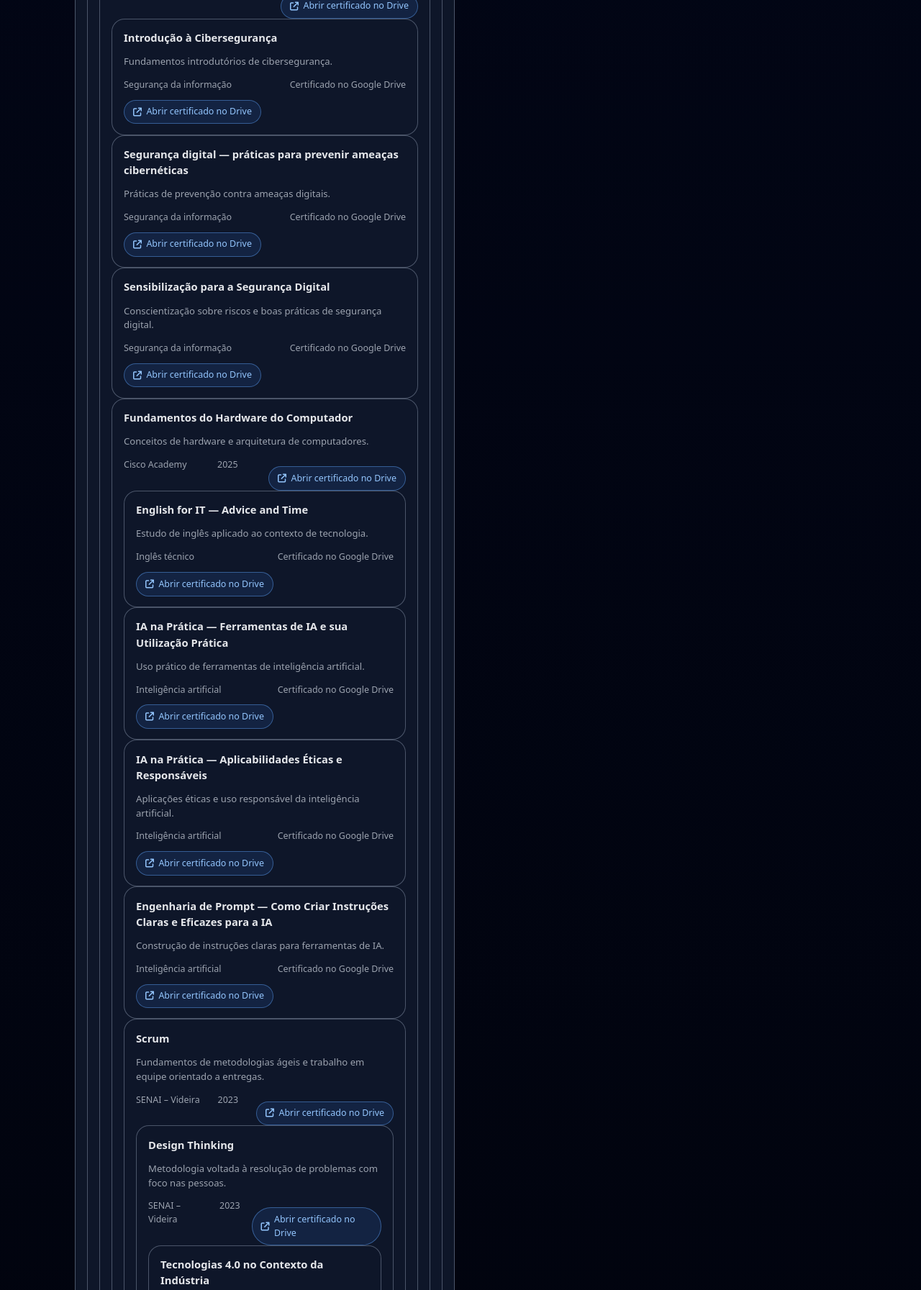
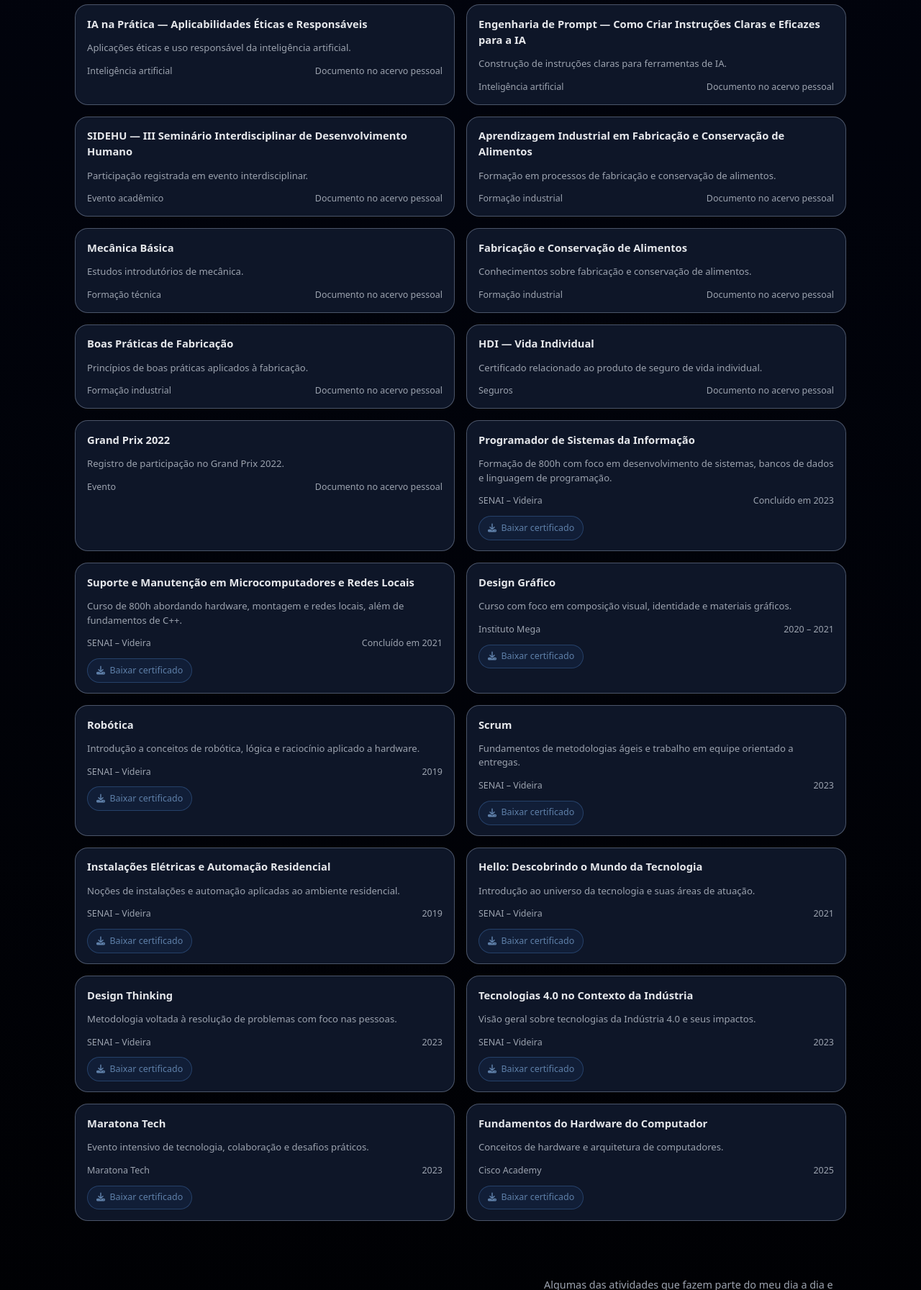
Before and after one commit to brunorobertocataneo/meu-novo-portfolio, a plain HTML site: page index.html in a window 1280 px wide. Shown: the part 5668-7461 px from the top of the page at 72% size. Drawn offline with Linux system fonts and the light colour scheme; no server answers.

Commit message:
fix: restore independent certificate cards and position Computer Science first

```diff
--- a/index.html
+++ b/index.html
@@ -616,7 +616,7 @@
 				</p>
 			</div>
 
-			<p class="cert-note">Além das formações destacadas abaixo, este acervo reúne certificados e participações complementares. Os certificados abrem no Google Drive, sujeitos às permissões de acesso de cada arquivo.</p>
+			<p class="cert-note">Além das formações destacadas abaixo, este acervo reúne certificados e participações complementares. Documentos não publicados podem ser apresentados mediante solicitação.</p>
 
 			<div class="cert-list">
 				<div class="cert-card">
@@ -626,6 +626,91 @@
 						<span>UNOESC</span>
 						<span>2025 – 2028 (em andamento)</span>
 					</div>
+				</div>
+
+				<div class="cert-card">
+					<div class="cert-title">Introdução à Cibersegurança</div>
+					<p>Fundamentos introdutórios de cibersegurança.</p>
+					<div class="cert-meta"><span>Segurança da informação</span><span>Documento no acervo pessoal</span></div>
+				</div>
+
+				<div class="cert-card">
+					<div class="cert-title">Sensibilização para a Segurança Digital</div>
+					<p>Conscientização sobre riscos e boas práticas de segurança digital.</p>
+					<div class="cert-meta"><span>Segurança da informação</span><span>Documento no acervo pessoal</span></div>
+				</div>
+
+				<div class="cert-card">
+					<div class="cert-title">Segurança digital — práticas para prevenir ameaças cibernéticas</div>
+					<p>Práticas de prevenção contra ameaças digitais.</p>
+					<div class="cert-meta"><span>Segurança da informação</span><span>Documento no acervo pessoal</span></div>
+				</div>
+
+				<div class="cert-card">
+					<div class="cert-title">English for IT — Advice and Time</div>
+					<p>Estudo de inglês aplicado ao contexto de tecnologia.</p>
+					<div class="cert-meta"><span>Inglês técnico</span><span>Documento no acervo pessoal</span></div>
+				</div>
+
+				<div class="cert-card">
+					<div class="cert-title">IA na Prática — Ferramentas de IA e sua Utilização Prática</div>
+					<p>Uso prático de ferramentas de inteligência artificial.</p>
+					<div class="cert-meta"><span>Inteligência artificial</span><span>Documento no acervo pessoal</span></div>
+				</div>
+
+				<div class="cert-card">
+					<div class="cert-title">IA na Prática — Aplicabilidades Éticas e Responsáveis</div>
+					<p>Aplicações éticas e uso responsável da inteligência artificial.</p>
+					<div class="cert-meta"><span>Inteligência artificial</span><span>Documento no acervo pessoal</span></div>
+				</div>
+
+				<div class="cert-card">
+					<div class="cert-title">Engenharia de Prompt — Como Criar Instruções Claras e Eficazes para a IA</div>
+					<p>Construção de instruções claras para ferramentas de IA.</p>
+					<div class="cert-meta"><span>Inteligência artificial</span><span>Documento no acervo pessoal</span></div>
+				</div>
+
+				<div class="cert-card">
+					<div class="cert-title">SIDEHU — III Seminário Interdisciplinar de Desenvolvimento Humano</div>
+					<p>Participação registrada em evento interdisciplinar.</p>
+					<div class="cert-meta"><span>Evento acadêmico</span><span>Documento no acervo pessoal</span></div>
+				</div>
+
+				<div class="cert-card">
+					<div class="cert-title">Aprendizagem Industrial em Fabricação e Conservação de Alimentos</div>
+					<p>Formação em processos de fabricação e conservação de alimentos.</p>
+					<div class="cert-meta"><span>Formação industrial</span><span>Documento no acervo pessoal</span></div>
+				</div>
+
+				<div class="cert-card">
+					<div class="cert-title">Mecânica Básica</div>
+					<p>Estudos introdutórios de mecânica.</p>
+					<div class="cert-meta"><span>Formação técnica</span><span>Documento no acervo pessoal</span></div>
+				</div>
+
+				<div class="cert-card">
+					<div class="cert-title">Fabricação e Conservação de Alimentos</div>
+					<p>Conhecimentos sobre fabricação e conservação de alimentos.</p>
+					<div class="cert-meta"><span>Formação industrial</span><span>Documento no acervo pessoal</span></div>
+				</div>
+
+				<div class="cert-card">
+					<div class="cert-title">Boas Práticas de Fabricação</div>
+					<p>Princípios de boas práticas aplicados à fabricação.</p>
+					<div class="cert-meta"><span>Formação industrial</span><span>Documento no acervo pessoal</span></div>
+				</div>
+
+				<div class="cert-card">
+					<div class="cert-title">HDI — Vida Individual</div>
+					<p>Certificado relacionado ao produto de seguro de vida individual.</p>
+					<div class="cert-meta"><span>Seguros</span><span>Documento no acervo pessoal</span></div>
+				</div>
+
+				<div class="cert-card">
+					<div class="cert-title">Grand Prix 2022</div>
+					<p>Registro de participação no Grand Prix 2022.</p>
+					<div class="cert-meta"><span>Evento</span><span>Documento no acervo pessoal</span></div>
+				</div>
 
 				<div class="cert-card">
 					<div class="cert-title">Programador de Sistemas da Informação</div>
@@ -633,8 +718,16 @@
 					<div class="cert-meta">
 						<span>SENAI – Videira</span>
 						<span>Concluído em 2023</span>
-
-					<a href="https://drive.google.com/file/d/1IAtBh2zN1IdpyrN2tVo5G_mYBvNadFhP/view" class="cert-download" target="_blank" rel="noopener noreferrer"><i class="fa-solid fa-arrow-up-right-from-square" aria-hidden="true"></i> Abrir certificado no Drive</a>
+					</div>
+					<a
+						href="assets/downloads/certificados/programação.pdf"
+						class="cert-download"
+						download="Certificado-Programador-de-Sistemas.pdf"
+						data-cert-download
+					>
+						<i class="fa-solid fa-download" aria-hidden="true"></i>
+						Baixar certificado
+					</a>
 				</div>
 
 				<div class="cert-card">
@@ -643,158 +736,16 @@
 					<div class="cert-meta">
 						<span>SENAI – Videira</span>
 						<span>Concluído em 2021</span>
-
-					<a href="https://drive.google.com/file/d/1-3unThuY-YT0yfVacVT97ExmquyWpBdY/view" class="cert-download" target="_blank" rel="noopener noreferrer"><i class="fa-solid fa-arrow-up-right-from-square" aria-hidden="true"></i> Abrir certificado no Drive</a>
-				</div>
-
-				<div class="cert-card">
-					<div class="cert-title">Introdução à Cibersegurança</div>
-					<p>Fundamentos introdutórios de cibersegurança.</p>
-					<div class="cert-meta"><span>Segurança da informação</span><span>Certificado no Google Drive</span></div>
-
-					<a href="https://drive.google.com/file/d/1QqA7BV-zdZ9mgQFHhV1OMZu73wXqGJZW/view" class="cert-download" target="_blank" rel="noopener noreferrer"><i class="fa-solid fa-arrow-up-right-from-square" aria-hidden="true"></i> Abrir certificado no Drive</a>
-				</div>
-
-				<div class="cert-card">
-					<div class="cert-title">Segurança digital — práticas para prevenir ameaças cibernéticas</div>
-					<p>Práticas de prevenção contra ameaças digitais.</p>
-					<div class="cert-meta"><span>Segurança da informação</span><span>Certificado no Google Drive</span></div>
-
-					<a href="https://drive.google.com/file/d/1ht6JpkC8Y64nhBu3MxZXeWW1u2HwH-uS/view" class="cert-download" target="_blank" rel="noopener noreferrer"><i class="fa-solid fa-arrow-up-right-from-square" aria-hidden="true"></i> Abrir certificado no Drive</a>
-				</div>
-
-				<div class="cert-card">
-					<div class="cert-title">Sensibilização para a Segurança Digital</div>
-					<p>Conscientização sobre riscos e boas práticas de segurança digital.</p>
-					<div class="cert-meta"><span>Segurança da informação</span><span>Certificado no Google Drive</span></div>
-
-					<a href="https://drive.google.com/file/d/1xkqFoRnhXAI09zGbs-HyfEmLFXjqe62M/view" class="cert-download" target="_blank" rel="noopener noreferrer"><i class="fa-solid fa-arrow-up-right-from-square" aria-hidden="true"></i> Abrir certificado no Drive</a>
-				</div>
-
-				<div class="cert-card">
-					<div class="cert-title">Fundamentos do Hardware do Computador</div>
-					<p>Conceitos de hardware e arquitetura de computadores.</p>
-					<div class="cert-meta">
-						<span>Cisco Academy</span>
-						<span>2025</span>
-
-					<a href="https://drive.google.com/file/d/16cyqnsPsDhLLIvXHbcWnfa8mIZQ-_kF5/view" class="cert-download" target="_blank" rel="noopener noreferrer"><i class="fa-solid fa-arrow-up-right-from-square" aria-hidden="true"></i> Abrir certificado no Drive</a>
-				</div>
-
-				<div class="cert-card">
-					<div class="cert-title">English for IT — Advice and Time</div>
-					<p>Estudo de inglês aplicado ao contexto de tecnologia.</p>
-					<div class="cert-meta"><span>Inglês técnico</span><span>Certificado no Google Drive</span></div>
-
-					<a href="https://drive.google.com/file/d/15VLcv_NKty1rWrEnA58Xm2fQK7792WD0/view" class="cert-download" target="_blank" rel="noopener noreferrer"><i class="fa-solid fa-arrow-up-right-from-square" aria-hidden="true"></i> Abrir certificado no Drive</a>
-				</div>
-
-				<div class="cert-card">
-					<div class="cert-title">IA na Prática — Ferramentas de IA e sua Utilização Prática</div>
-					<p>Uso prático de ferramentas de inteligência artificial.</p>
-					<div class="cert-meta"><span>Inteligência artificial</span><span>Certificado no Google Drive</span></div>
-
-					<a href="https://drive.google.com/file/d/1PAHeJGSp65H8uCdusxHLNNQannvnV9R7/view" class="cert-download" target="_blank" rel="noopener noreferrer"><i class="fa-solid fa-arrow-up-right-from-square" aria-hidden="true"></i> Abrir certificado no Drive</a>
-				</div>
-
-				<div class="cert-card">
-					<div class="cert-title">IA na Prática — Aplicabilidades Éticas e Responsáveis</div>
-					<p>Aplicações éticas e uso responsável da inteligência artificial.</p>
-					<div class="cert-meta"><span>Inteligência artificial</span><span>Certificado no Google Drive</span></div>
-
-					<a href="https://drive.google.com/file/d/1BWNckAJc8dqmCo9pqgmAOOCI4EUhncjQ/view" class="cert-download" target="_blank" rel="noopener noreferrer"><i class="fa-solid fa-arrow-up-right-from-square" aria-hidden="true"></i> Abrir certificado no Drive</a>
-				</div>
-
-				<div class="cert-card">
-					<div class="cert-title">Engenharia de Prompt — Como Criar Instruções Claras e Eficazes para a IA</div>
-					<p>Construção de instruções claras para ferramentas de IA.</p>
-					<div class="cert-meta"><span>Inteligência artificial</span><span>Certificado no Google Drive</span></div>
-
-					<a href="https://drive.google.com/file/d/1R0Z3nuhZFtKkWSDWo5By6DSxFMCkaNvm/view" class="cert-download" target="_blank" rel="noopener noreferrer"><i class="fa-solid fa-arrow-up-right-from-square" aria-hidden="true"></i> Abrir certificado no Drive</a>
-				</div>
-
-				<div class="cert-card">
-					<div class="cert-title">Scrum</div>
-					<p>Fundamentos de metodologias ágeis e trabalho em equipe orientado a entregas.</p>
-					<div class="cert-meta">
-						<span>SENAI – Videira</span>
-						<span>2023</span>
-
-					<a href="https://drive.google.com/file/d/1jFH8ati2eCcvksyxyY8o80r9rI-r2zQk/view" class="cert-download" target="_blank" rel="noopener noreferrer"><i class="fa-solid fa-arrow-up-right-from-square" aria-hidden="true"></i> Abrir certificado no Drive</a>
-				</div>
-
-				<div class="cert-card">
-					<div class="cert-title">Design Thinking</div>
-					<p>Metodologia voltada à resolução de problemas com foco nas pessoas.</p>
-					<div class="cert-meta">
-						<span>SENAI – Videira</span>
-						<span>2023</span>
-
-					<a href="https://drive.google.com/file/d/1PCjC8KGdhbMo54K2zqOC3nKqCfvuazCi/view" class="cert-download" target="_blank" rel="noopener noreferrer"><i class="fa-solid fa-arrow-up-right-from-square" aria-hidden="true"></i> Abrir certificado no Drive</a>
-				</div>
-
-				<div class="cert-card">
-					<div class="cert-title">Tecnologias 4.0 no Contexto da Indústria</div>
-					<p>Visão geral sobre tecnologias da Indústria 4.0 e seus impactos.</p>
-					<div class="cert-meta">
-						<span>SENAI – Videira</span>
-						<span>2023</span>
-
-					<a href="https://drive.google.com/file/d/1JpOQ8mhA-2WI72F3k7c8DQNvHHvHw6rC/view" class="cert-download" target="_blank" rel="noopener noreferrer"><i class="fa-solid fa-arrow-up-right-from-square" aria-hidden="true"></i> Abrir certificado no Drive</a>
-				</div>
-
-				<div class="cert-card">
-					<div class="cert-title">Robótica</div>
-					<p>Introdução a conceitos de robótica, lógica e raciocínio aplicado a hardware.</p>
-					<div class="cert-meta">
-						<span>SENAI – Videira</span>
-						<span>2019</span>
-
-					<a href="https://drive.google.com/file/d/1g_ck1DB9gPAjgSU7n6Oraduf7D8ntf7s/view" class="cert-download" target="_blank" rel="noopener noreferrer"><i class="fa-solid fa-arrow-up-right-from-square" aria-hidden="true"></i> Abrir certificado no Drive</a>
-				</div>
-
-				<div class="cert-card">
-					<div class="cert-title">Hello: Descobrindo o Mundo da Tecnologia</div>
-					<p>Introdução ao universo da tecnologia e suas áreas de atuação.</p>
-					<div class="cert-meta">
-						<span>SENAI – Videira</span>
-						<span>2021</span>
-
-					<a href="https://drive.google.com/file/d/1yYNDygs2K7iWVCR6GNZSEMXS5YIn95RP/view" class="cert-download" target="_blank" rel="noopener noreferrer"><i class="fa-solid fa-arrow-up-right-from-square" aria-hidden="true"></i> Abrir certificado no Drive</a>
-				</div>
-
-				<div class="cert-card">
-					<div class="cert-title">Maratona Tech</div>
-					<p>Evento intensivo de tecnologia, colaboração e desafios práticos.</p>
-					<div class="cert-meta">
-						<span>Maratona Tech</span>
-						<span>2023</span>
-
-					<a href="https://drive.google.com/file/d/1fpd-CjamQ53ke6Q-O5gXKmHBvZqmbLpx/view" class="cert-download" target="_blank" rel="noopener noreferrer"><i class="fa-solid fa-arrow-up-right-from-square" aria-hidden="true"></i> Abrir certificado no Drive</a>
-				</div>
-
-				<div class="cert-card">
-					<div class="cert-title">Grand Prix 2022</div>
-					<p>Registro de participação no Grand Prix 2022.</p>
-					<div class="cert-meta"><span>Evento</span><span>Certificado no Google Drive</span></div>
-
-					<a href="https://drive.google.com/file/d/1p66B3ByOh2tG8oN0kxJGe0W0JSVhL4MA/view" class="cert-download" target="_blank" rel="noopener noreferrer"><i class="fa-solid fa-arrow-up-right-from-square" aria-hidden="true"></i> Abrir certificado no Drive</a>
-				</div>
-
-				<div class="cert-card">
-					<div class="cert-title">SIDEHU — III Seminário Interdisciplinar de Desenvolvimento Humano</div>
-					<p>Participação registrada em evento interdisciplinar.</p>
-					<div class="cert-meta"><span>Evento acadêmico</span><span>Certificado no Google Drive</span></div>
-
-					<a href="https://drive.google.com/file/d/1gyAksWJw6LjwEszQLrwnRfX2NBEIMj3L/view" class="cert-download" target="_blank" rel="noopener noreferrer"><i class="fa-solid fa-arrow-up-right-from-square" aria-hidden="true"></i> Abrir certificado no Drive</a>
-				</div>
-
-				<div class="cert-card">
-					<div class="cert-title">HDI — Vida Individual</div>
-					<p>Certificado relacionado ao produto de seguro de vida individual.</p>
-					<div class="cert-meta"><span>Seguros</span><span>Certificado no Google Drive</span></div>
-
-					<a href="https://drive.google.com/file/d/1Wr8dG3qyD1FFipvgvOAZO6-iEE0wxNip/view" class="cert-download" target="_blank" rel="noopener noreferrer"><i class="fa-solid fa-arrow-up-right-from-square" aria-hidden="true"></i> Abrir certificado no Drive</a>
+					</div>
+					<a
+						href="assets/downloads/certificados/redes.pdf"
+						class="cert-download"
+						download="Certificado-Suporte-e-Manutencao.pdf"
+						data-cert-download
+					>
+						<i class="fa-solid fa-download" aria-hidden="true"></i>
+						Baixar certificado
+					</a>
 				</div>
 
 				<div class="cert-card">
@@ -804,6 +755,52 @@
 						<span>Instituto Mega</span>
 						<span>2020 – 2021</span>
 					</div>
+					<a
+						href="assets/downloads/certificados/CERTIFICADO-DESIGN.pdf"
+						class="cert-download"
+						download="Certificado-Design-Grafico.pdf"
+						data-cert-download
+					>
+						<i class="fa-solid fa-download" aria-hidden="true"></i>
+						Baixar certificado
+					</a>
+				</div>
+
+				<div class="cert-card">
+					<div class="cert-title">Robótica</div>
+					<p>Introdução a conceitos de robótica, lógica e raciocínio aplicado a hardware.</p>
+					<div class="cert-meta">
+						<span>SENAI – Videira</span>
+						<span>2019</span>
+					</div>
+					<a
+						href="assets/downloads/certificados/Robótica.pdf"
+						class="cert-download"
+						download="Certificado-Robotica.pdf"
+						data-cert-download
+					>
+						<i class="fa-solid fa-download" aria-hidden="true"></i>
+						Baixar certificado
+					</a>
+				</div>
+
+				<div class="cert-card">
+					<div class="cert-title">Scrum</div>
+					<p>Fundamentos de metodologias ágeis e trabalho em equipe orientado a entregas.</p>
+					<div class="cert-meta">
+						<span>SENAI – Videira</span>
+						<span>2023</span>
+					</div>
+					<a
+						href="assets/downloads/certificados/SCRUM.pdf"
+						class="cert-download"
+						download="Certificado-Scrum.pdf"
+						data-cert-download
+					>
+						<i class="fa-solid fa-download" aria-hidden="true"></i>
+						Baixar certificado
+					</a>
+				</div>
 
 				<div class="cert-card">
 					<div class="cert-title">Instalações Elétricas e Automação Residencial</div>
@@ -811,40 +808,106 @@
 					<div class="cert-meta">
 						<span>SENAI – Videira</span>
 						<span>2019</span>
-
-					<a href="https://drive.google.com/file/d/1gYLJK3YbFivg8s3HjQw2_GCHxU9iqHJu/view" class="cert-download" target="_blank" rel="noopener noreferrer"><i class="fa-solid fa-arrow-up-right-from-square" aria-hidden="true"></i> Abrir certificado no Drive</a>
+					</div>
+					<a
+						href="assets/downloads/certificados/Instalações Elétricas e Automação Residencial.pdf"
+						class="cert-download"
+						download="Certificado-Instalacoes-Eletricas.pdf"
+						data-cert-download
+					>
+						<i class="fa-solid fa-download" aria-hidden="true"></i>
+						Baixar certificado
+					</a>
 				</div>
 
 				<div class="cert-card">
-					<div class="cert-title">Mecânica Básica</div>
-					<p>Estudos introdutórios de mecânica.</p>
-					<div class="cert-meta"><span>Formação técnica</span><span>Certificado no Google Drive</span></div>
-
-					<a href="https://drive.google.com/file/d/1gU8mL65NESwH-oSEg33wYWzmvOddNRyV/view" class="cert-download" target="_blank" rel="noopener noreferrer"><i class="fa-solid fa-arrow-up-right-from-square" aria-hidden="true"></i> Abrir certificado no Drive</a>
+					<div class="cert-title">Hello: Descobrindo o Mundo da Tecnologia</div>
+					<p>Introdução ao universo da tecnologia e suas áreas de atuação.</p>
+					<div class="cert-meta">
+						<span>SENAI – Videira</span>
+						<span>2021</span>
+					</div>
+					<a
+						href="assets/downloads/certificados/Hellow_ Descobrindo o Mundo da Tecnologia.pdf"
+						class="cert-download"
+						download="Certificado-Hello-Tecnologia.pdf"
+						data-cert-download
+					>
+						<i class="fa-solid fa-download" aria-hidden="true"></i>
+						Baixar certificado
+					</a>
 				</div>
 
 				<div class="cert-card">
-					<div class="cert-title">Aprendizagem Industrial em Fabricação e Conservação de Alimentos</div>
-					<p>Formação em processos de fabricação e conservação de alimentos.</p>
-					<div class="cert-meta"><span>Formação industrial</span><span>Certificado no Google Drive</span></div>
-
-					<a href="https://drive.google.com/file/d/1N4GA6YjynzvZfYDo7uFATAxuUh8hz-Tx/view" class="cert-download" target="_blank" rel="noopener noreferrer"><i class="fa-solid fa-arrow-up-right-from-square" aria-hidden="true"></i> Abrir certificado no Drive</a>
+					<div class="cert-title">Design Thinking</div>
+					<p>Metodologia voltada à resolução de problemas com foco nas pessoas.</p>
+					<div class="cert-meta">
+						<span>SENAI – Videira</span>
+						<span>2023</span>
+					</div>
+					<a
+						href="assets/downloads/certificados/design-thinking.pdf"
+						class="cert-download"
+						download="Certificado-Design-Thinking.pdf"
+						data-cert-download
+					>
+						<i class="fa-solid fa-download" aria-hidden="true"></i>
+						Baixar certificado
+					</a>
 				</div>
 
 				<div class="cert-card">
-					<div class="cert-title">Fabricação e Conservação de Alimentos</div>
-					<p>Conhecimentos sobre fabricação e conservação de alimentos.</p>
-					<div class="cert-meta"><span>Formação industrial</span><span>Certificado no Google Drive</span></div>
-
-					<a href="https://drive.google.com/file/d/1gSiZ1Vdrt040pQ9wZPUxh9Kxe25xNF0P/view" class="cert-download" target="_blank" rel="noopener noreferrer"><i class="fa-solid fa-arrow-up-right-from-square" aria-hidden="true"></i> Abrir certificado no Drive</a>
+					<div class="cert-title">Tecnologias 4.0 no Contexto da Indústria</div>
+					<p>Visão geral sobre tecnologias da Indústria 4.0 e seus impactos.</p>
+					<div class="cert-meta">
+						<span>SENAI – Videira</span>
+						<span>2023</span>
+					</div>
+					<a
+						href="assets/downloads/certificados/tecnologias-4-industria.pdf"
+						class="cert-download"
+						download="Certificado-Tecnologias-4.pdf"
+						data-cert-download
+					>
+						<i class="fa-solid fa-download" aria-hidden="true"></i>
+						Baixar certificado
+					</a>
 				</div>
 
 				<div class="cert-card">
-					<div class="cert-title">Boas Práticas de Fabricação</div>
-					<p>Princípios de boas práticas aplicados à fabricação.</p>
-					<div class="cert-meta"><span>Formação industrial</span><span>Certificado no Google Drive</span></div>
+					<div class="cert-title">Maratona Tech</div>
+					<p>Evento intensivo de tecnologia, colaboração e desafios práticos.</p>
+					<div class="cert-meta">
+						<span>Maratona Tech</span>
+						<span>2023</span>
+					</div>
+					<a
+						href="assets/downloads/certificados/maratona-tech.pdf"
+						class="cert-download"
+						download="Certificado-Maratona-Tech.pdf"
+						data-cert-download
+					>
+						<i class="fa-solid fa-download" aria-hidden="true"></i>
+						Baixar certificado
+					</a>
+				</div>
 
-					<a href="https://drive.google.com/file/d/1A6zHLa6G_sF06PIUHsk1VHDLeMPUzhus/view" class="cert-download" target="_blank" rel="noopener noreferrer"><i class="fa-solid fa-arrow-up-right-from-square" aria-hidden="true"></i> Abrir certificado no Drive</a>
+				<div class="cert-card">
+					<div class="cert-title">Fundamentos do Hardware do Computador</div>
+					<p>Conceitos de hardware e arquitetura de computadores.</p>
+					<div class="cert-meta">
+						<span>Cisco Academy</span>
+						<span>2025</span>
+					</div>
+					<a
+						href="assets/downloads/certificados/fundamentos-hardware.pdf"
+						class="cert-download"
+						download="Certificado-Fundamentos-Hardware.pdf"
+						data-cert-download
+					>
+						<i class="fa-solid fa-download" aria-hidden="true"></i>
+						Baixar certificado
+					</a>
 				</div>
 			</div>
 		</section>
```
